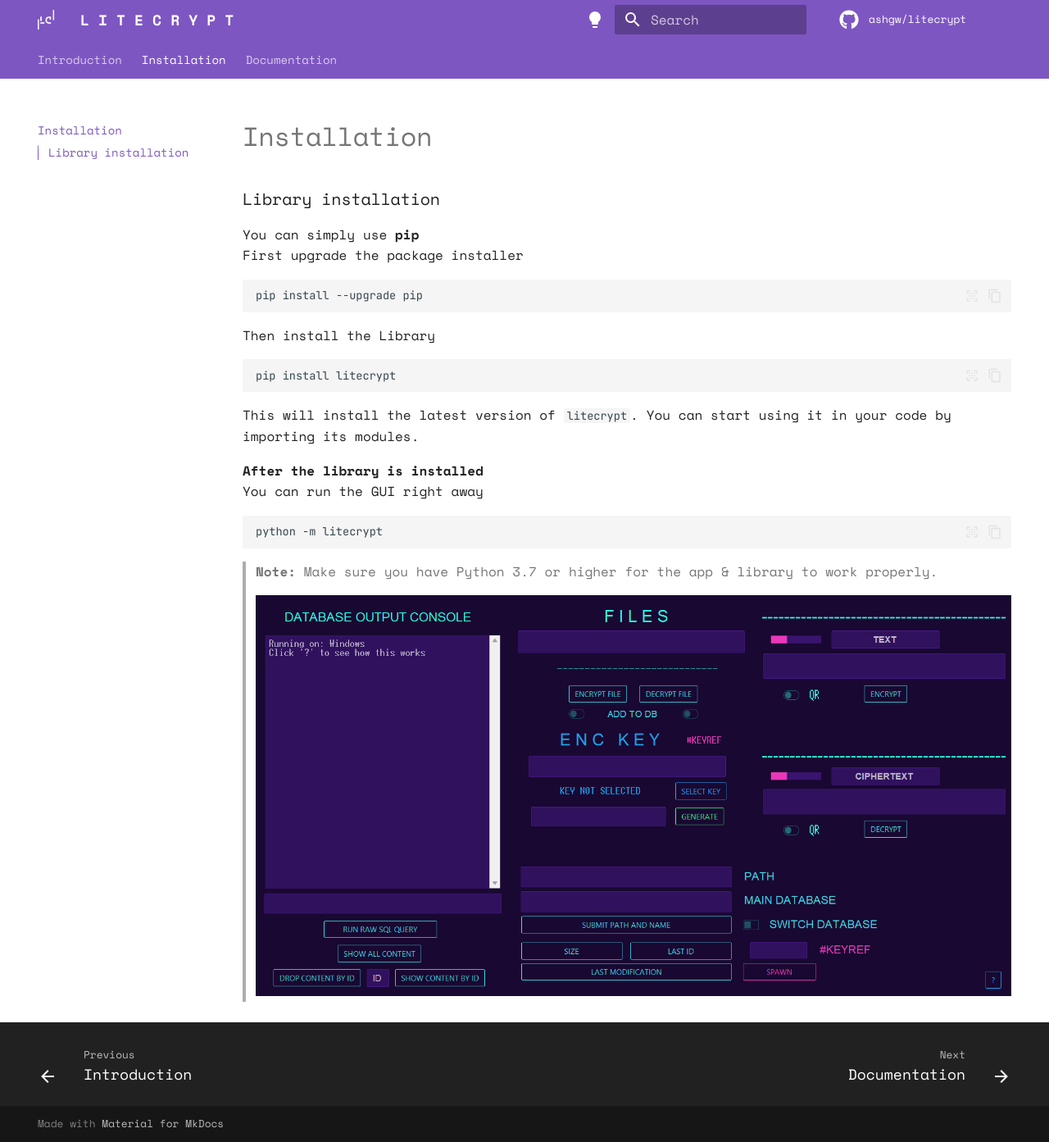
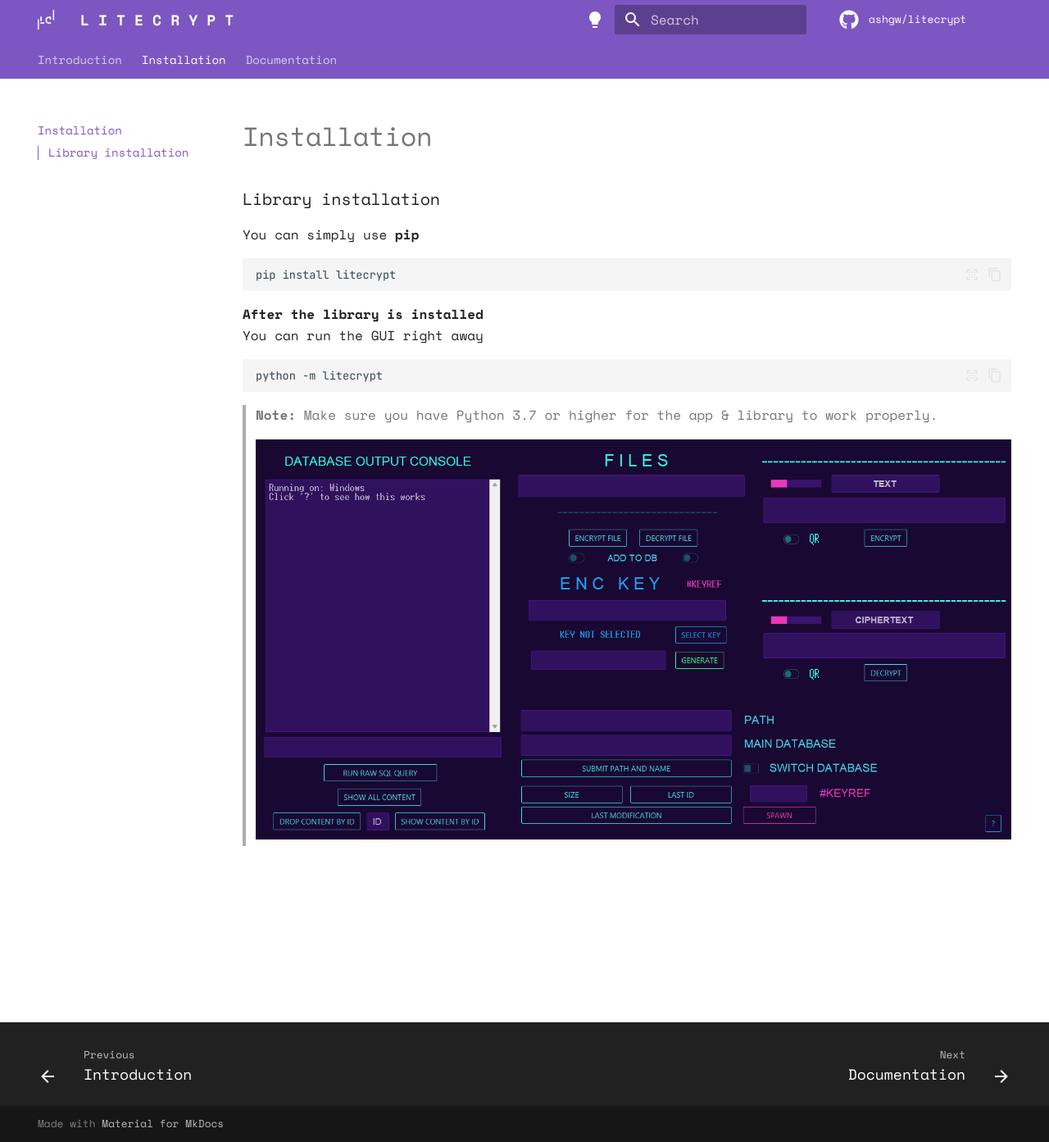
Before and after one commit to AshGw/litecrypt, an MkDocs documentation site: the page built from docs/installation.md, in a window 1280 px wide and 1393 px high. Shown: the whole window at 82% size. Built offline with MkDocs 1.6.1 and Material for MkDocs 9.7.7, drawn with Linux system fonts in a browser that asks for light colours; comment, search, counter and statistics services are not loaded.

Commit message:
More docs stuff

````diff
--- a/docs/installation.md
+++ b/docs/installation.md
@@ -1,19 +1,9 @@
 ### Library installation
 You can simply use **pip**
-<br>First upgrade the package installer
-
-```bash
-pip install --upgrade pip
-```
-
-Then install the Library
 
 ```bash
 pip install litecrypt
 ```
-
-This will install the latest version of `litecrypt`.
-You can start using it in your code by importing its modules.
 
 **After the library is installed**
 <br> You can run the GUI right away
````
Also changed, not shown: README.md (+25 -14 lines), docs/index.md (+4 -4 lines).
